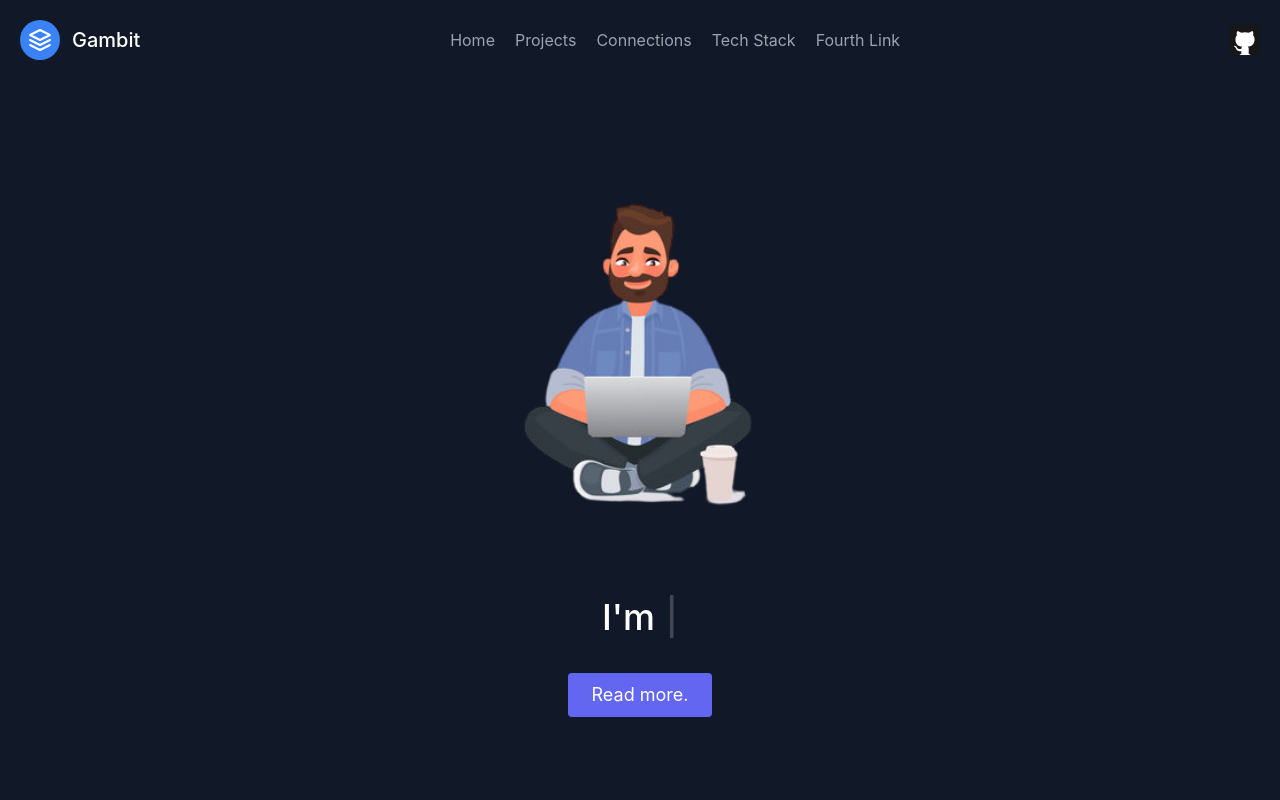
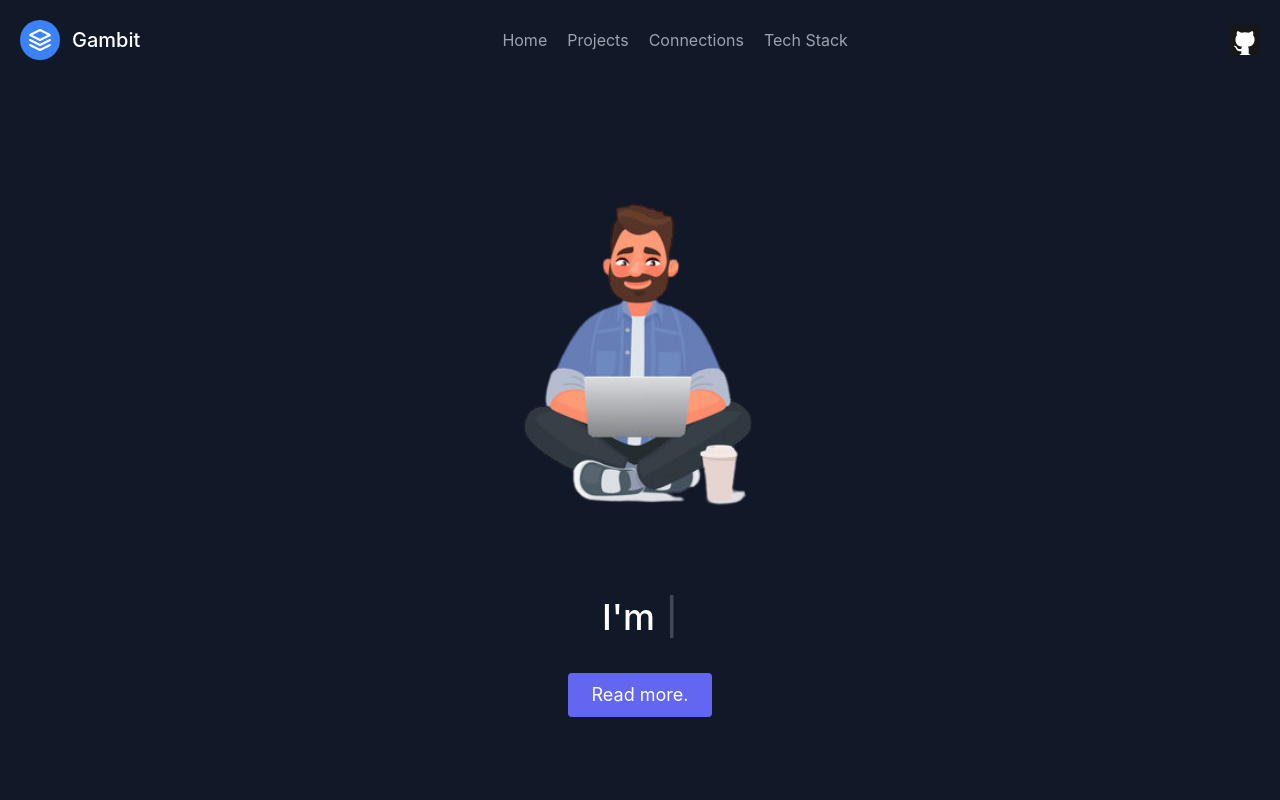
Before and after one commit to G4MB1T24/MyPortfolio, a React (Create React App) app: page / in a window 1280 px wide. Shown: the top 800 px of the page. Built offline with nearby package versions, Linux system fonts and the light colour scheme.

Commit message:
Minor changes

```diff
--- a/src/Components/Navbar.js
+++ b/src/Components/Navbar.js
@@ -49,9 +49,6 @@ export default class Navbar extends Component {
               <Link2 to="tech" className="mr-5 hover:text-white hover:border-b-2 border-white hover:text-xl ease-in duration-200">
                 Tech Stack
               </Link2>
-              <a href="/" className="mr-5 hover:text-white hover:border-b-2 border-white hover:text-xl ease-in duration-200">
-                Fourth Link
-              </a>
             </nav>
 
                 <a href={this.props.github}><img src={gitlogo} alt="" /></a>
```
